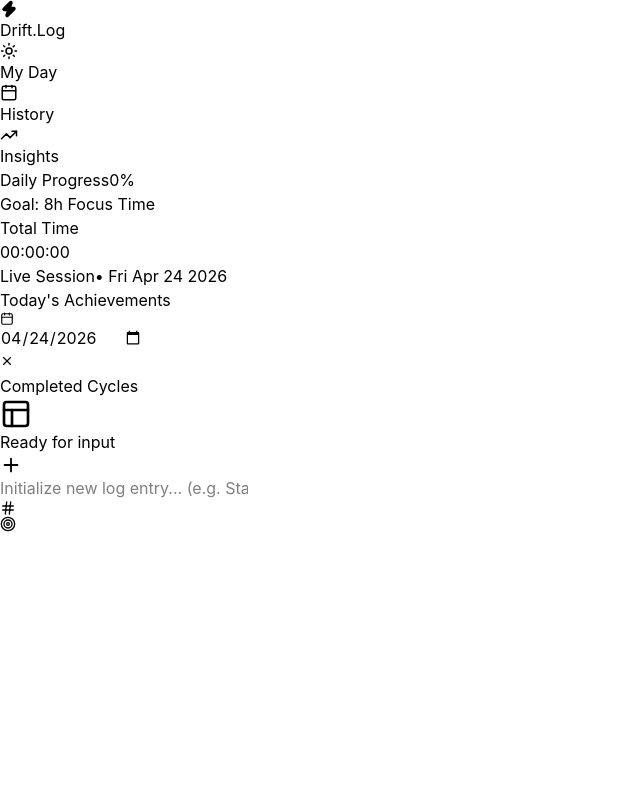
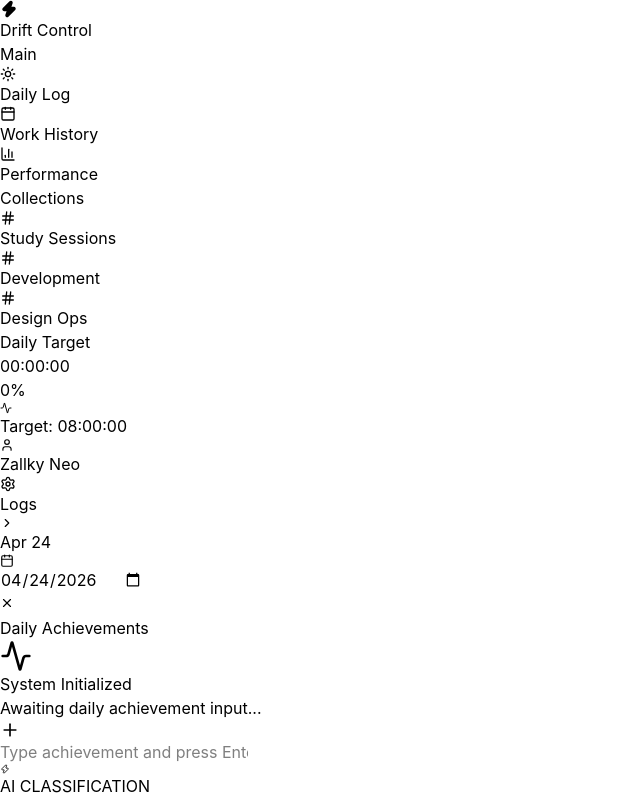
Before and after one commit to adeshasur/Drift-Control, a React (Vite) app in the folder src/renderer/: page / in a window 1280 px wide. Shown: the whole page, without its empty margins (0-640 px from the left). Built offline with nearby package versions, Linux system fonts and the light colour scheme.

Commit message:
Premium Industrial UI Overhaul with Daily Target Widget and High-Fidelity Design

```diff
--- a/src/renderer/src/App.jsx
+++ b/src/renderer/src/App.jsx
@@ -1,23 +1,24 @@
 import React, { useEffect, useState } from 'react'
 import { useStore } from './store'
 import {
-  Sun, Star, Calendar, User, Hash, Check,
-  Clock, Play, Pause, X, Plus, Search, Home,
-  Target, TrendingUp, ChevronRight, Layout, Zap
+  Sun, Calendar, User, Hash, Check,
+  Clock, Play, Pause, X, Plus, Search,
+  Layout, Zap, BarChart3, ChevronRight,
+  MoreVertical, Settings, Activity
 } from 'lucide-react'
 import { motion, AnimatePresence } from 'framer-motion'
 
 function WindowControls() {
   return (
     <div className="flex items-center no-drag h-10 pr-2">
-      <button onClick={() => window.api?.minimize()} className="w-10 h-10 flex items-center justify-center hover:bg-white/5 transition-colors">
-        <div className="w-3 h-[1px] bg-zinc-500" />
+      <button onClick={() => window.api?.minimize()} className="w-10 h-10 flex items-center justify-center hover:bg-white/5 transition-colors group">
+        <div className="w-3 h-[1.5px] bg-zinc-600 group-hover:bg-zinc-300" />
       </button>
-      <button onClick={() => window.api?.maximize()} className="w-10 h-10 flex items-center justify-center hover:bg-white/5 transition-colors">
-        <div className="w-3 h-3 border border-zinc-500 rounded-[1px]" />
+      <button onClick={() => window.api?.maximize()} className="w-10 h-10 flex items-center justify-center hover:bg-white/5 transition-colors group">
+        <div className="w-3 h-3 border border-zinc-600 group-hover:bg-zinc-300 rounded-[1px]" />
       </button>
-      <button onClick={() => window.api?.close()} className="w-10 h-10 flex items-center justify-center hover:bg-red-500/80 transition-colors group">
-        <X size={14} className="text-zinc-500 group-hover:text-white" />
+      <button onClick={() => window.api?.close()} className="w-10 h-10 flex items-center justify-center hover:bg-red-500/90 transition-colors group">
+        <X size={14} className="text-zinc-600 group-hover:text-white" />
       </button>
     </div>
   );
@@ -33,15 +34,12 @@ const formatDuration = (totalSeconds) => {
 const getCategoryInfo = (text) => {
   const content = text.toLowerCase();
   if (content.match(/ucsc|nibm|bit|exam|study|assignment|semester|degree|learn|reading|class|recording|lecture/)) {
-    return { label: 'Study', color: 'text-blue-400', bg: 'bg-blue-400/10', border: 'border-blue-400/20' };
+    return { label: 'Study', color: 'text-blue-400', bg: 'bg-blue-400/10' };
   }
   if (content.match(/code|fix|bug|react|css|js|electron|repo|github|dev|implementation|build|git|push/)) {
-    return { label: 'Code', color: 'text-emerald-400', bg: 'bg-emerald-400/10', border: 'border-emerald-400/20' };
+    return { label: 'Dev', color: 'text-emerald-400', bg: 'bg-emerald-400/10' };
   }
-  if (content.match(/figma|ui|ux|logo|color|layout|design|aesthetic|mockup/)) {
-    return { label: 'Design', color: 'text-purple-400', bg: 'bg-purple-400/10', border: 'border-purple-400/20' };
-  }
-  return { label: 'Personal', color: 'text-zinc-400', bg: 'bg-zinc-400/10', border: 'border-zinc-400/20' };
+  return { label: 'Log', color: 'text-zinc-500', bg: 'bg-zinc-500/10' };
 };
 
 function App() {
@@ -67,7 +65,8 @@ function App() {
   }, [tasks]);
 
   const handleAddLog = async (e) => {
-    if (e.key === 'Enter' && newLogContent.trim()) {
+    e.preventDefault();
+    if (newLogContent.trim()) {
       await addTask(newLogContent.trim());
       setNewLogContent('');
     }
@@ -76,110 +75,128 @@ function App() {
   const totalDailySeconds = tasks.reduce((acc, t) => acc + (localDurations[t.id] || t.duration || 0), 0);
   const runningTask = tasks.find(t => t.is_running);
 
-  // Progress calculation (Target 8 hours = 28800s)
+  // Daily Target Calculation (8 hours)
   const targetSeconds = 8 * 3600;
   const progressPercent = Math.min((totalDailySeconds / targetSeconds) * 100, 100);
 
   return (
-    <div className="flex h-screen w-full bg-[#0c0c0c] text-zinc-300 overflow-hidden font-sans">
-      {/* Sidebar - Focus on Navigation & Stats */}
-      <aside className="w-72 bg-[#111] border-r border-white/5 flex flex-col no-drag">
+    <div className="flex h-screen w-full bg-[#141414] text-[#ededed] overflow-hidden select-none">
+      {/* Premium Sidebar */}
+      <aside className="sidebar no-drag">
+        {/* Profile / Header */}
         <div className="p-6 draggable flex items-center gap-3">
-          <div className="w-8 h-8 rounded-lg bg-blue-600 flex items-center justify-center text-white">
+          <div className="w-8 h-8 rounded-lg bg-blue-600 flex items-center justify-center text-white shadow-lg shadow-blue-600/20">
             <Zap size={18} fill="currentColor" />
           </div>
-          <span className="font-black text-sm tracking-tighter text-white uppercase italic">Drift.Log</span>
+          <span className="font-bold text-sm tracking-tight text-white uppercase italic">Drift Control</span>
         </div>
 
-        <div className="px-4 space-y-1">
-          <div className="sidebar-item active"><Sun size={18} /> My Day</div>
-          <div className="sidebar-item"><Calendar size={18} /> History</div>
-          <div className="sidebar-item"><TrendingUp size={18} /> Insights</div>
+        {/* Primary Nav */}
+        <nav className="flex-1 mt-2">
+          <div className="px-4 mb-4 text-[10px] font-bold text-zinc-600 uppercase tracking-widest">Main</div>
+          <div className="nav-item active"><Sun size={16} /> Daily Log</div>
+          <div className="nav-item"><Calendar size={16} /> Work History</div>
+          <div className="nav-item"><BarChart3 size={16} /> Performance</div>
+
+          <div className="mt-8 px-4 mb-4 text-[10px] font-bold text-zinc-600 uppercase tracking-widest">Collections</div>
+          <div className="nav-item"><Hash size={16} /> Study Sessions</div>
+          <div className="nav-item"><Hash size={16} /> Development</div>
+          <div className="nav-item"><Hash size={16} /> Design Ops</div>
+        </nav>
+
+        {/* Daily Goal Progress - Integrated Widget */}
+        <div className="m-4 p-5 bg-black/30 border border-white/5 rounded-2xl space-y-4">
+          <div className="flex justify-between items-end">
+            <div>
+              <div className="text-[10px] font-bold text-zinc-500 uppercase tracking-widest mb-1">Daily Target</div>
+              <div className="text-xl font-mono font-bold text-white tracking-tighter">
+                {formatDuration(totalDailySeconds)}
               </div>
-
-        <div className="mt-auto p-6 space-y-6 bg-black/20 border-t border-white/5">
-          <div>
-            <div className="flex justify-between items-end mb-2">
-              <span className="text-[10px] font-bold text-zinc-500 uppercase tracking-widest">Daily Progress</span>
-              <span className="text-xs font-mono font-bold text-zinc-300">{Math.round(progressPercent)}%</span>
+            </div>
+            <span className="text-xs font-bold text-blue-500">{Math.round(progressPercent)}%</span>
           </div>
           <div className="h-1.5 w-full bg-white/5 rounded-full overflow-hidden">
             <motion.div
               initial={{ width: 0 }}
               animate={{ width: `${progressPercent}%` }}
-                className="h-full bg-blue-500 shadow-[0_0_10px_rgba(59,130,246,0.5)]"
+              className="h-full bg-blue-500"
             />
           </div>
-            <div className="mt-2 text-[10px] text-zinc-600">Goal: 8h Focus Time</div>
+          <div className="flex items-center gap-2 text-[10px] text-zinc-500 font-medium">
+            <Activity size={12} className="text-emerald-500" />
+            <span>Target: 08:00:00</span>
+          </div>
         </div>
 
-          <div className="flex items-center gap-4">
-            <div className="flex-1">
-              <div className="text-[10px] font-bold text-zinc-500 uppercase tracking-widest mb-1">Total Time</div>
-              <div className="text-2xl font-mono font-black text-white leading-none">
-                {formatDuration(totalDailySeconds)}
+        <div className="p-4 flex items-center justify-between border-t border-white/5">
+          <div className="flex items-center gap-2 group cursor-pointer">
+            <div className="w-7 h-7 rounded-full bg-zinc-800 flex items-center justify-center border border-white/10 group-hover:border-zinc-500 transition-colors">
+              <User size={14} className="text-zinc-500" />
             </div>
+            <span className="text-xs font-bold text-zinc-400 group-hover:text-zinc-200">Zallky Neo</span>
           </div>
-            <div className="w-10 h-10 rounded-full border-2 border-emerald-500/20 flex items-center justify-center">
-              <div className="w-2 h-2 rounded-full bg-emerald-500 animate-pulse shadow-[0_0_8px_#10b981]" />
-            </div>
-          </div>
+          <Settings size={16} className="text-zinc-600 hover:text-zinc-300 cursor-pointer transition-colors" />
         </div>
       </aside>
 
       {/* Main Container */}
       <main className="flex-1 flex flex-col no-drag relative">
-        <header className="h-20 flex items-center justify-between px-8 draggable border-b border-white/5">
-          <div className="no-drag">
-            <div className="flex items-center gap-2 mb-0.5">
-              <span className="text-[10px] font-bold text-blue-500 uppercase tracking-[0.2em]">Live Session</span>
-              <span className="text-[10px] text-zinc-600">• {new Date(selectedDate).toDateString()}</span>
+        <header className="h-16 flex items-center justify-between px-8 draggable border-b border-white/5 bg-[#141414]/80 backdrop-blur-md z-50">
+          <div className="flex items-center gap-4 no-drag">
+            <div className="flex items-center gap-2 text-zinc-500 text-xs font-bold">
+              <span>Logs</span>
+              <ChevronRight size={14} />
+              <span className="text-zinc-200">{new Date(selectedDate).toLocaleDateString('en-US', { month: 'short', day: 'numeric' })}</span>
             </div>
-            <h1 className="text-2xl font-black text-white tracking-tight">Today's Achievements</h1>
           </div>
 
-          <div className="flex items-center gap-4">
-             <div className="flex items-center gap-2 bg-white/5 px-4 py-2 rounded-lg border border-white/5 no-drag cursor-pointer">
+          <div className="flex items-center gap-6">
+             <div className="flex items-center gap-3 bg-black/40 px-3 py-1.5 rounded-lg border border-white/5 no-drag hover:border-white/10 transition-colors">
                 <Calendar size={14} className="text-zinc-500" />
                 <input
                   type="date"
                   value={selectedDate}
                   onChange={(e) => setSelectedDate(e.target.value)}
-                  className="bg-transparent border-none text-xs font-bold text-zinc-300 outline-none cursor-pointer"
+                  className="bg-transparent border-none text-[11px] font-bold text-zinc-300 outline-none cursor-pointer"
                 />
              </div>
              <WindowControls />
           </div>
         </header>
 
-        {/* Scrollable List */}
-        <div className="flex-1 overflow-y-auto px-12 py-8 pb-32 scrollbar-hide">
-          {/* Active Monitor Section */}
+        {/* Scrollable Content */}
+        <div className="flex-1 overflow-y-auto px-10 py-10 pb-36 scrollbar-hide">
+          <div className="max-w-4xl mx-auto space-y-10">
+            {/* Active Session High-Fidelity Monitor */}
+            <AnimatePresence mode="popLayout">
               {runningTask && (
-            <div className="mb-12">
-              <h3 className="text-[10px] font-bold text-zinc-600 uppercase tracking-widest mb-4 flex items-center gap-2">
-                <span className="w-1.5 h-1.5 rounded-full bg-blue-500 animate-ping" /> Currently Processing
-              </h3>
-              <div className="bg-blue-600/10 border border-blue-500/30 p-8 rounded-3xl flex justify-between items-center shadow-2xl shadow-blue-500/5">
+                <motion.div
+                  initial={{ opacity: 0, y: -20 }}
+                  animate={{ opacity: 1, y: 0 }}
+                  className="log-card active p-8 flex justify-between items-center relative overflow-hidden"
+                >
+                  <div className="absolute top-0 left-0 w-1 h-full bg-blue-500" />
                   <div className="flex items-center gap-8">
-                  <div className="w-16 h-16 rounded-2xl bg-blue-500 flex items-center justify-center text-white shadow-lg shadow-blue-500/20">
-                    <Pause size={32} fill="currentColor" onClick={() => toggleTimer(runningTask.id, false)} className="cursor-pointer hover:scale-110 transition-transform" />
+                    <div className="w-14 h-14 rounded-xl bg-blue-600 flex items-center justify-center text-white shadow-xl shadow-blue-600/30">
+                      <Pause size={28} fill="currentColor" onClick={() => toggleTimer(runningTask.id, false)} className="cursor-pointer active:scale-90 transition-all" />
                     </div>
                     <div>
-                    <h2 className="text-3xl font-black text-white tracking-tight leading-tight">{runningTask.title}</h2>
-                    <div className="text-sm font-mono font-bold text-blue-400 mt-2 flex items-center gap-2">
-                      <Clock size={14} /> {formatDuration(localDurations[runningTask.id] || runningTask.duration)}
+                      <div className="text-[10px] font-black text-blue-500 uppercase tracking-widest mb-1 animate-pulse-soft flex items-center gap-2">
+                        <span className="w-1.5 h-1.5 rounded-full bg-blue-500" /> Live Processing Session
+                      </div>
+                      <h2 className="text-3xl font-bold text-white tracking-tight">{runningTask.title}</h2>
+                      <div className="text-lg font-mono font-bold text-zinc-400 mt-2 flex items-center gap-2">
+                        <Clock size={16} /> {formatDuration(localDurations[runningTask.id] || runningTask.duration)}
                       </div>
                     </div>
                   </div>
-              </div>
-            </div>
+                </motion.div>
               )}
 
-          <h3 className="text-[10px] font-bold text-zinc-600 uppercase tracking-widest mb-6">Completed Cycles</h3>
-
               <div className="space-y-4">
-            <AnimatePresence mode="popLayout">
+                <h3 className="text-[10px] font-bold text-zinc-600 uppercase tracking-widest mb-2 flex items-center gap-2">
+                   Daily Achievements
+                </h3>
                 {tasks.filter(t => !t.is_running || !runningTask).map(log => {
                   const info = getCategoryInfo(log.title);
                   const displayDuration = localDurations[log.id] || log.duration || 0;
@@ -187,84 +204,77 @@ function App() {
                   return (
                     <motion.div
                       layout
-                    initial={{ opacity: 0, y: 10 }}
-                    animate={{ opacity: 1, y: 0 }}
+                      initial={{ opacity: 0, x: -10 }}
+                      animate={{ opacity: 1, x: 0 }}
                       key={log.id}
-                    className="group bg-[#161616] border border-white/5 p-6 rounded-2xl flex justify-between items-center hover:bg-[#1c1c1c] hover:border-white/10 transition-all"
+                      className="log-card group flex justify-between items-center"
                     >
-                    <div className="flex items-center gap-6">
-                      <div className={`w-10 h-10 rounded-xl ${info.bg} ${info.color} flex items-center justify-center border ${info.border}`}>
+                      <div className="flex items-center gap-5">
+                        <div className={`w-9 h-9 rounded-lg ${info.bg} ${info.color} flex items-center justify-center border border-white/5`}>
                           <Check size={18} />
                         </div>
                         <div>
-                        <div className="flex items-center gap-3 mb-1">
-                          <span className={`text-[9px] font-black uppercase tracking-widest px-2 py-0.5 rounded ${info.bg} ${info.color}`}>
+                          <div className="flex items-center gap-3 mb-0.5">
+                            <span className={`text-[9px] font-black uppercase tracking-widest px-1.5 py-0.5 rounded ${info.bg} ${info.color}`}>
                               {info.label}
                             </span>
                             {displayDuration > 0 && (
-                            <span className="text-xs font-mono font-bold text-zinc-500 flex items-center gap-1.5">
+                              <span className="text-[11px] font-mono font-bold text-zinc-500 flex items-center gap-1.5">
                                 <Clock size={12} /> {formatDuration(displayDuration)}
                               </span>
                             )}
                           </div>
-                        <p className="text-xl text-zinc-200 font-bold tracking-tight">{log.title}</p>
+                          <p className="text-[16px] text-zinc-200 font-semibold tracking-tight leading-snug">{log.title}</p>
                         </div>
                       </div>
 
-                    <div className="flex items-center gap-3">
-                      {!log.is_running && (
+                      <div className="flex items-center gap-2">
                         <button
-                          onClick={() => toggleTimer(log.id, true)}
-                          className="w-12 h-12 rounded-xl flex items-center justify-center text-zinc-500 hover:text-white hover:bg-white/5 transition-all"
+                          onClick={() => toggleTimer(log.id, !log.is_running)}
+                          className="w-10 h-10 rounded-lg flex items-center justify-center text-zinc-500 hover:text-white hover:bg-white/5 transition-all"
                         >
-                          <Play size={22} fill="currentColor" />
+                          <Play size={20} fill="currentColor" />
                         </button>
-                      )}
-                      <button onClick={() => deleteTask(log.id)} className="w-12 h-12 rounded-xl flex items-center justify-center text-zinc-800 hover:text-red-400 hover:bg-red-400/10 opacity-0 group-hover:opacity-100 transition-all">
-                        <X size={22} />
+                        <button onClick={() => deleteTask(log.id)} className="w-10 h-10 rounded-lg flex items-center justify-center text-zinc-800 hover:text-red-400 hover:bg-red-400/10 opacity-0 group-hover:opacity-100 transition-all">
+                          <X size={20} />
                         </button>
                       </div>
                     </motion.div>
                   );
                 })}
+              </div>
             </AnimatePresence>
 
             {tasks.length === 0 && (
-              <div className="flex flex-col items-center justify-center py-40 opacity-20 text-center">
-                <div className="w-20 h-20 rounded-[2rem] border-2 border-dashed border-white flex items-center justify-center mb-6">
-                  <Layout size={32} />
+              <div className="flex flex-col items-center justify-center py-32 text-center opacity-30">
+                <div className="w-20 h-20 rounded-3xl border-2 border-dashed border-zinc-700 flex items-center justify-center mb-6">
+                  <Activity size={32} className="text-zinc-600" />
                 </div>
-                <p className="text-sm font-bold uppercase tracking-[0.2em]">Ready for input</p>
+                <h3 className="text-xs font-bold text-zinc-500 uppercase tracking-[0.2em]">System Initialized</h3>
+                <p className="text-zinc-600 mt-2 text-[11px]">Awaiting daily achievement input...</p>
               </div>
             )}
           </div>
         </div>
 
-        {/* Smart Input Bar */}
-        <div className="absolute bottom-0 left-0 right-0 p-8 bg-gradient-to-t from-[#0c0c0c] via-[#0c0c0c] to-transparent">
+        {/* Industrial Input Bar */}
+        <div className="absolute bottom-0 left-0 right-0 p-8 bg-gradient-to-t from-[#141414] via-[#141414] to-transparent z-50">
           <div className="max-w-4xl mx-auto">
             <form
-              onSubmit={async (e) => {
-                e.preventDefault();
-                if (newLogContent.trim()) {
-                  await addTask(newLogContent.trim());
-                  setNewLogContent('');
-                }
-              }}
-              className="h-16 bg-[#161616] border border-white/10 rounded-2xl flex items-center px-6 gap-4 focus-within:border-blue-500/50 shadow-2xl transition-all"
+              onSubmit={handleAddLog}
+              className="input-container no-drag"
             >
-              <Plus size={22} className="text-blue-500" />
+              <Plus size={20} className="text-blue-500" />
               <input
                 type="text"
-                placeholder="Initialize new log entry... (e.g. Started React Implementation)"
+                placeholder="Type achievement and press Enter... (e.g. Completed Semester 4 EAD Recording)"
                 value={newLogContent}
                 onChange={(e) => setNewLogContent(e.target.value)}
-                className="bg-transparent flex-1 text-base font-medium outline-none placeholder:text-zinc-700 no-drag"
+                className="bg-transparent flex-1 text-sm font-medium outline-none placeholder:text-zinc-700"
               />
-              <button type="submit" className="hidden" />
-              <div className="flex items-center gap-3 text-zinc-600 no-drag">
-                <div className="w-8 h-8 rounded-lg hover:bg-white/5 flex items-center justify-center cursor-pointer"><Hash size={16} /></div>
-                <div className="w-8 h-8 rounded-lg hover:bg-white/5 flex items-center justify-center cursor-pointer"><Target size={16} /></div>
+              <div className="flex items-center gap-2 px-3 py-1 bg-white/5 rounded-md border border-white/5 text-[10px] font-bold text-zinc-500">
+                <Zap size={10} className="text-blue-500" />
+                AI CLASSIFICATION
               </div>
             </form>
           </div>
--- a/src/renderer/src/index.css
+++ b/src/renderer/src/index.css
@@ -1,86 +1,86 @@
 @import "tailwindcss";
 
 :root {
-  --font-sans: 'Segoe UI', 'Inter', system-ui, sans-serif;
+  --font-sans: 'Inter', -apple-system, system-ui, sans-serif;
+  --sidebar-bg: #0d0d0d;
+  --main-bg: #141414;
+  --accent: #3b82f6;
 }
 
 body {
-  background-color: #1f1f1f;
-  color: #ffffff;
+  background-color: var(--main-bg);
+  color: #ededed;
   font-family: var(--font-sans);
   overflow: hidden;
+  -webkit-font-smoothing: antialiased;
 }
 
 .sidebar {
-  background-color: #111111;
-  width: 280px;
-  border-right: 1px solid rgba(255,255,255,0.05);
+  background-color: var(--sidebar-bg);
+  width: 240px;
+  border-right: 1px solid #1f1f1f;
+  display: flex;
+  flex-direction: column;
 }
 
-.main-bg {
-  background-color: #1f1f1f;
-}
-
-.sidebar-item {
+.nav-item {
   display: flex;
   align-items: center;
   gap: 12px;
-  padding: 8px 16px;
-  margin: 2px 8px;
-  border-radius: 4px;
-  font-size: 14px;
-  color: #d1d1d1;
+  padding: 10px 16px;
+  margin: 2px 12px;
+  border-radius: 8px;
+  font-size: 13px;
+  font-weight: 500;
+  color: #a1a1aa;
   cursor: pointer;
-  transition: all 0.1s;
+  transition: all 0.2s cubic-bezier(0.4, 0, 0.2, 1);
 }
 
-.sidebar-item:hover {
-  background-color: #252525;
+.nav-item:hover {
+  background-color: #1a1a1a;
+  color: #ffffff;
 }
 
-.sidebar-item.active {
-  background-color: #252525;
-  color: #788cff;
+.nav-item.active {
+  background-color: rgba(59, 130, 246, 0.1);
+  color: #3b82f6;
 }
 
-.input-bar {
-  background-color: #252525;
-  border-radius: 4px;
+.log-card {
+  background: #1a1a1a;
+  border: 1px solid #262626;
+  border-radius: 12px;
+  padding: 16px 20px;
+  transition: all 0.2s;
+}
+
+.log-card:hover {
+  border-color: #404040;
+  background: #1f1f1f;
+}
+
+.log-card.active {
+  border-color: rgba(59, 130, 246, 0.4);
+  background: rgba(59, 130, 246, 0.02);
+  box-shadow: 0 0 20px rgba(59, 130, 246, 0.05);
+}
+
+.input-container {
+  background: #1a1a1a;
+  border: 1px solid #262626;
+  border-radius: 12px;
   padding: 0 16px;
-  height: 52px;
+  height: 56px;
   display: flex;
   align-items: center;
   gap: 12px;
-  margin: 0 24px 24px 24px;
-  box-shadow: 0 4px 12px rgba(0,0,0,0.2);
+  box-shadow: 0 4px 24px rgba(0,0,0,0.3);
 }
 
-.task-item {
-  background-color: #252525;
-  border-radius: 4px;
-  padding: 12px 16px;
-  margin: 0 24px 12px 24px;
-  display: flex;
-  align-items: center;
-  gap: 16px;
-  transition: background 0.1s;
-}
-
-.task-item:hover {
-  background-color: #2d2d2d;
-}
-
-.circle-check {
-  width: 20px;
-  height: 20px;
-  border: 1px solid #788cff;
-  border-radius: 50%;
-  flex-shrink: 0;
-}
-
-.circle-check.running {
-  background-color: #788cff;
-  box-shadow: 0 0 8px rgba(120, 140, 255, 0.4);
+.input-container:focus-within {
+  border-color: #3b82f6;
+  background: #1f1f1f;
 }
 
 .draggable {
@@ -92,14 +92,23 @@ body {
 }
 
 ::-webkit-scrollbar {
-  width: 8px;
+  width: 6px;
 }
 
 ::-webkit-scrollbar-thumb {
-  background: #333;
-  border-radius: 4px;
+  background: #262626;
+  border-radius: 10px;
 }
 
 ::-webkit-scrollbar-thumb:hover {
-  background: #444;
+  background: #333;
 }
+
+@keyframes pulse-soft {
+  0%, 100% { opacity: 1; }
+  50% { opacity: 0.6; }
+}
+
+.animate-pulse-soft {
+  animation: pulse-soft 2s infinite;
+}
```
Lines whose indentation alone changed are shown as unchanged.
